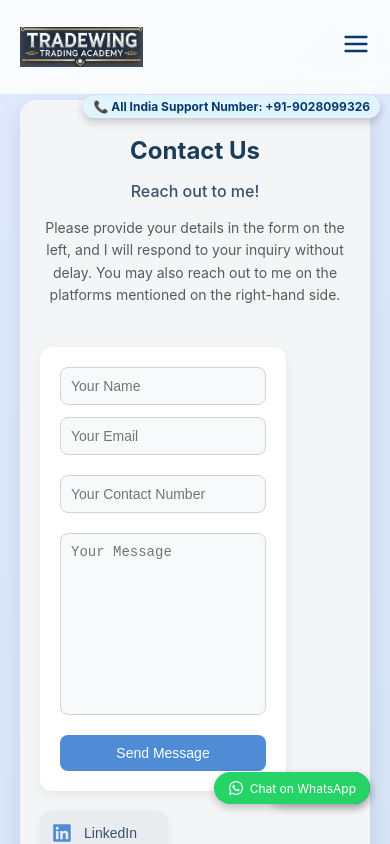
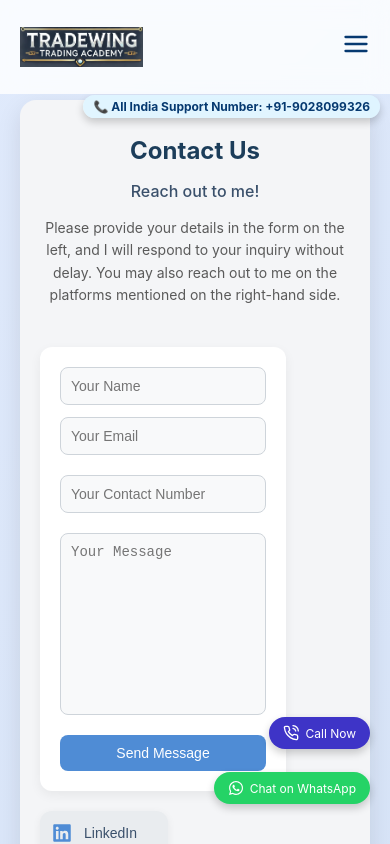
Before and after one commit to arnavbaronia/tradewing-frontend, a React (Create React App) app: page /contact in a window 390 px wide. Shown: the top 844 px of the page. Built offline with nearby package versions, Linux system fonts and the light colour scheme.

Commit message:
call button fixed

```diff
--- a/src/Styles/ContactUsPage.module.css
+++ b/src/Styles/ContactUsPage.module.css
@@ -6,6 +6,8 @@
   background-color: #f4f5f7;
   border-radius: 16px;
   box-shadow: 0 8px 24px rgba(0, 0, 0, 0.1);
+  position: relative;
+  z-index: 1;
 }
 
 .contactHeader {
@@ -221,7 +223,7 @@
 
 .callButton {
   position: fixed;
-  bottom: 80px;
+  bottom: 95px !important;
   right: 20px;
   background-color: #3e34c7;
   color: white;
@@ -230,8 +232,8 @@
   display: flex;
   align-items: center;
   font-size: 16px;
-  box-shadow: 0 4px 8px rgba(0,0,0,0.2);
-  z-index: 1000;
+  box-shadow: 0 4px 8px rgba(0, 0, 0, 0.2);
+  z-index: 1001;
   text-decoration: none;
   transition: background-color 0.3s ease;
 }
@@ -247,7 +249,7 @@
 
 .whatsappButton {
   position: fixed;
-  bottom: 20px;
+  bottom: 40px !important;
   right: 20px;
   background-color: #25D366;
   color: white;
@@ -256,7 +258,7 @@
   display: flex;
   align-items: center;
   font-size: 16px;
-  box-shadow: 0 4px 8px rgba(0,0,0,0.2);
+  box-shadow: 0 4px 8px rgba(0, 0, 0, 0.2);
   z-index: 1000;
   text-decoration: none;
   transition: background-color 0.3s ease;
@@ -386,11 +388,20 @@
     padding: 4px 10px;
   }
 
-  .callButton,
-  .whatsappButton {
+  .callButton {
+    bottom: 80px;
+    right: 20px;
     font-size: 12px;
     padding: 8px 14px;
-    bottom: 40px;
+    z-index: 1001;
+  }
+
+  .whatsappButton {
+    bottom: 20px;
+    right: 20px;
+    font-size: 12px;
+    padding: 8px 14px;
+    z-index: 1000;
   }
 
   .callIcon,
```
